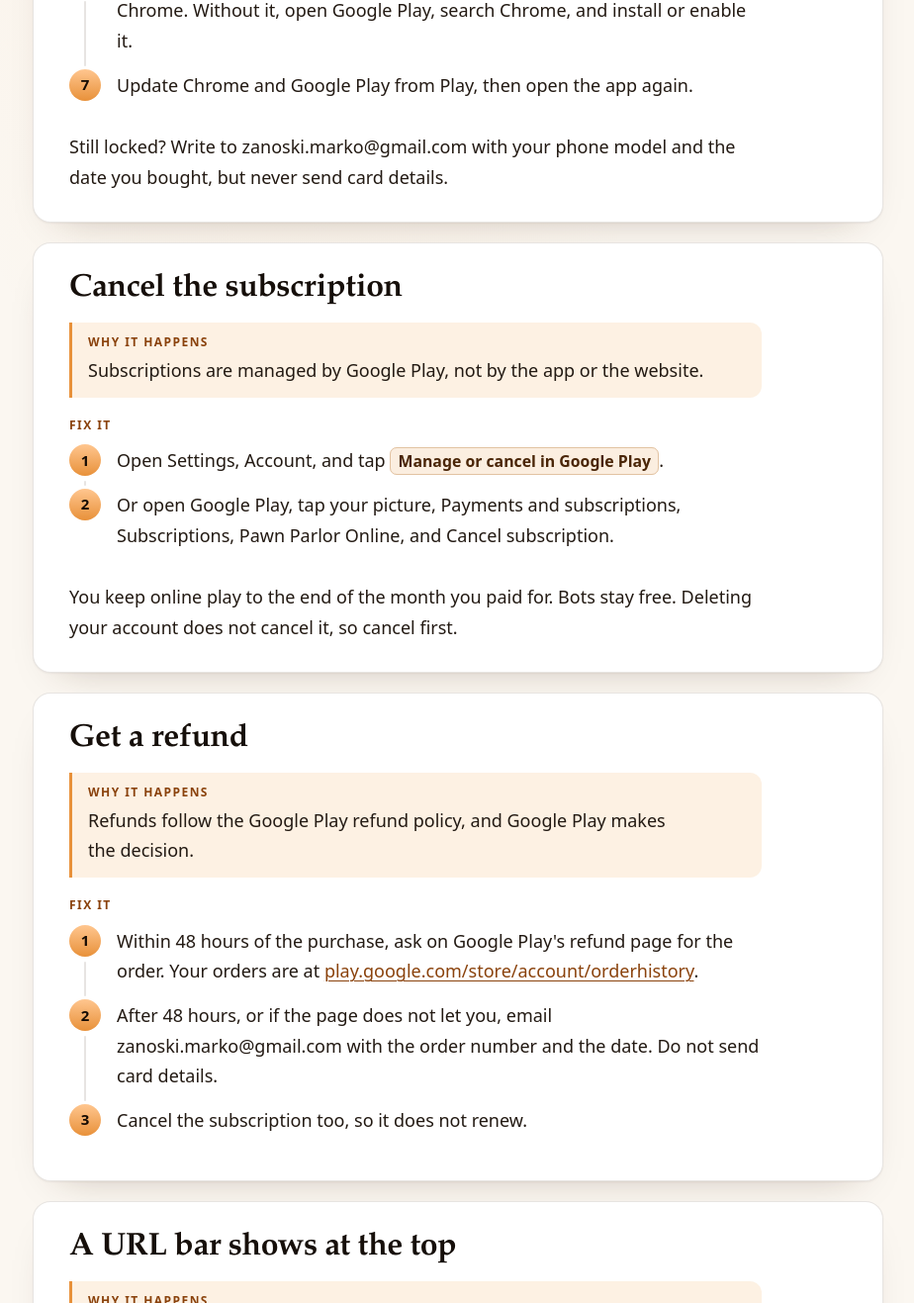
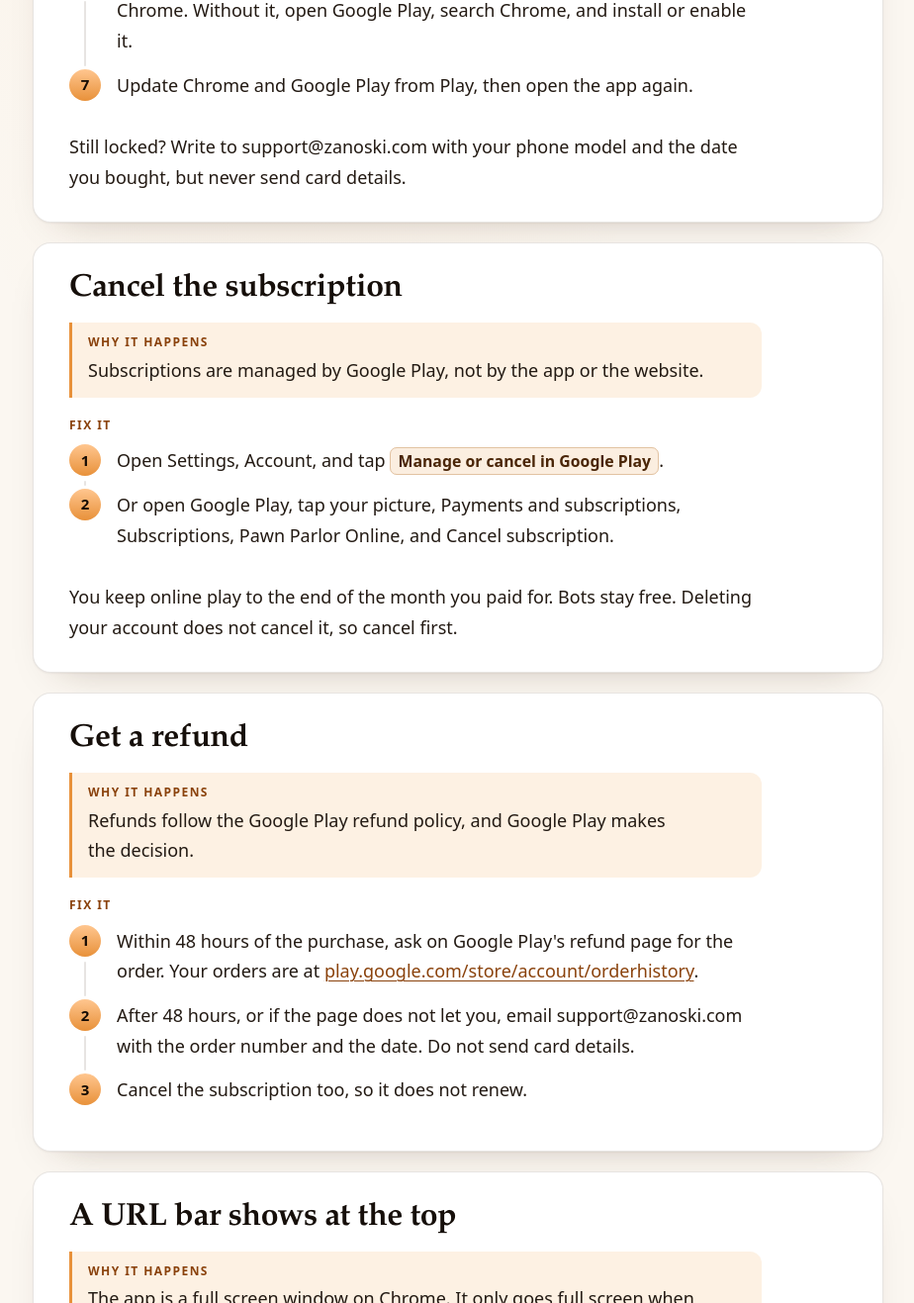
Before and after one commit to Zanoshky/pawn-parlor-app, a plain HTML site: page docs/runbook.html in a window 1280 px wide. Shown: the part 996-2313 px from the top of the page at 99% size, without its empty margins (335-1259 px from the left). Drawn offline with Linux system fonts and the light colour scheme.

Commit message:
Contact is support@zanoski.com on every page
Public pages show one support address, not the personal mailbox.

```diff
--- a/docs/runbook.html
+++ b/docs/runbook.html
@@ -27,13 +27,13 @@
 <div class="toc-wrap"><nav class="tile toc" aria-labelledby="toc-h"><h2 id="toc-h">Problems</h2><ol><li><a href="#locked"><span class="n">1</span>I subscribed but online play is still locked</a></li><li><a href="#cancel"><span class="n">2</span>Cancel the subscription</a></li><li><a href="#refund"><span class="n">3</span>Get a refund</a></li><li><a href="#urlbar"><span class="n">4</span>A URL bar shows at the top</a></li><li><a href="#chrome"><span class="n">5</span>The page has no styling, or the board is broken</a></li><li><a href="#offline"><span class="n">6</span>I am offline</a></li><li><a href="#reconnect"><span class="n">7</span>A game says connecting or reconnecting</a></li><li><a href="#opponent"><span class="n">8</span>My opponent left</a></li><li><a href="#verify"><span class="n">9</span>The verification link does not work</a></li><li><a href="#nochat"><span class="n">10</span>I cannot chat</a></li><li><a href="#empty"><span class="n">11</span>The lobby list is empty</a></li><li><a href="#notif"><span class="n">12</span>No turn alerts</a></li><li><a href="#stale"><span class="n">13</span>The app looks out of date</a></li><li><a href="#sound"><span class="n">14</span>No sound, or too much vibration</a></li><li><a href="#blocked"><span class="n">15</span>I blocked someone by mistake</a></li></ol></nav></div>
 <div class="tiles one">
 <section class="tile" id="locked" aria-labelledby="locked-h"><h2 id="locked-h">I subscribed but online play is still locked</h2>
-<p class="why">The app asks Google Play about your subscription when it starts, and again when you sign in or out. There is no separate restore button. It has to see the same Google account that paid, and the same Pawn Parlor account.</p><ol class="steps"><li>Close Pawn Parlor fully (swipe it away in recent apps) and open it again.</li><li>Open Settings, Account. The <code>Pawn Parlor Online</code> card should say <code>Active</code>. If it says <code>Checking your subscription</code>, wait a moment.</li><li>Sign in with the Pawn Parlor account you want to use. Signing in attaches the purchase to it.</li><li>Check the Google account. In Google Play tap your picture, Payments and subscriptions, Subscriptions. Pawn Parlor Online must be listed under the account that is signed in on this phone.</li><li>If the card says <code>Payment pending</code>, Google Play has not taken the money yet. Online play unlocks by itself when it does.</li><li>Is Chrome on the phone and turned on? The subscription is paid through Chrome. Without it, open Google Play, search Chrome, and install or enable it.</li><li>Update Chrome and Google Play from Play, then open the app again.</li></ol><p>Still locked? Write to zanoski.marko@gmail.com with your phone model and the date you bought, but never send card details.</p>
+<p class="why">The app asks Google Play about your subscription when it starts, and again when you sign in or out. There is no separate restore button. It has to see the same Google account that paid, and the same Pawn Parlor account.</p><ol class="steps"><li>Close Pawn Parlor fully (swipe it away in recent apps) and open it again.</li><li>Open Settings, Account. The <code>Pawn Parlor Online</code> card should say <code>Active</code>. If it says <code>Checking your subscription</code>, wait a moment.</li><li>Sign in with the Pawn Parlor account you want to use. Signing in attaches the purchase to it.</li><li>Check the Google account. In Google Play tap your picture, Payments and subscriptions, Subscriptions. Pawn Parlor Online must be listed under the account that is signed in on this phone.</li><li>If the card says <code>Payment pending</code>, Google Play has not taken the money yet. Online play unlocks by itself when it does.</li><li>Is Chrome on the phone and turned on? The subscription is paid through Chrome. Without it, open Google Play, search Chrome, and install or enable it.</li><li>Update Chrome and Google Play from Play, then open the app again.</li></ol><p>Still locked? Write to support@zanoski.com with your phone model and the date you bought, but never send card details.</p>
 </section>
 <section class="tile" id="cancel" aria-labelledby="cancel-h"><h2 id="cancel-h">Cancel the subscription</h2>
 <p class="why">Subscriptions are managed by Google Play, not by the app or the website.</p><ol class="steps"><li>Open Settings, Account, and tap <code>Manage or cancel in Google Play</code>.</li><li>Or open Google Play, tap your picture, Payments and subscriptions, Subscriptions, Pawn Parlor Online, and Cancel subscription.</li></ol><p>You keep online play to the end of the month you paid for. Bots stay free. Deleting your account does not cancel it, so cancel first.</p>
 </section>
 <section class="tile" id="refund" aria-labelledby="refund-h"><h2 id="refund-h">Get a refund</h2>
-<p class="why">Refunds follow the Google Play refund policy, and Google Play makes the decision.</p><ol class="steps"><li>Within 48 hours of the purchase, ask on Google Play's refund page for the order. Your orders are at <a href="https://play.google.com/store/account/orderhistory">play.google.com/store/account/orderhistory</a>.</li><li>After 48 hours, or if the page does not let you, email zanoski.marko@gmail.com with the order number and the date. Do not send card details.</li><li>Cancel the subscription too, so it does not renew.</li></ol>
+<p class="why">Refunds follow the Google Play refund policy, and Google Play makes the decision.</p><ol class="steps"><li>Within 48 hours of the purchase, ask on Google Play's refund page for the order. Your orders are at <a href="https://play.google.com/store/account/orderhistory">play.google.com/store/account/orderhistory</a>.</li><li>After 48 hours, or if the page does not let you, email support@zanoski.com with the order number and the date. Do not send card details.</li><li>Cancel the subscription too, so it does not renew.</li></ol>
 </section>
 <section class="tile" id="urlbar" aria-labelledby="urlbar-h"><h2 id="urlbar-h">A URL bar shows at the top</h2>
 <p class="why">The app is a full screen window on Chrome. It only goes full screen when Chrome has checked that the app and the website belong together. If that check fails, or Chrome is out of date, Chrome shows an address bar, and sometimes the short message Digital asset links verification failed.</p><ol class="steps"><li>Open Google Play, search Chrome and tap <code>Update</code>.</li><li>Update Pawn Parlor from Google Play too.</li><li>Close Pawn Parlor fully and open it again.</li><li>Do not disable Chrome. The app needs it.</li></ol><p>Still there? <a href="report.html">Report it</a> with your phone model, Android version and Chrome version.</p>
```
Also changed, not shown: docs/faq.html (+1 -1 lines), docs/guide.html (+1 -1 lines), docs/report.html (+1 -1 lines), 1 other file.
